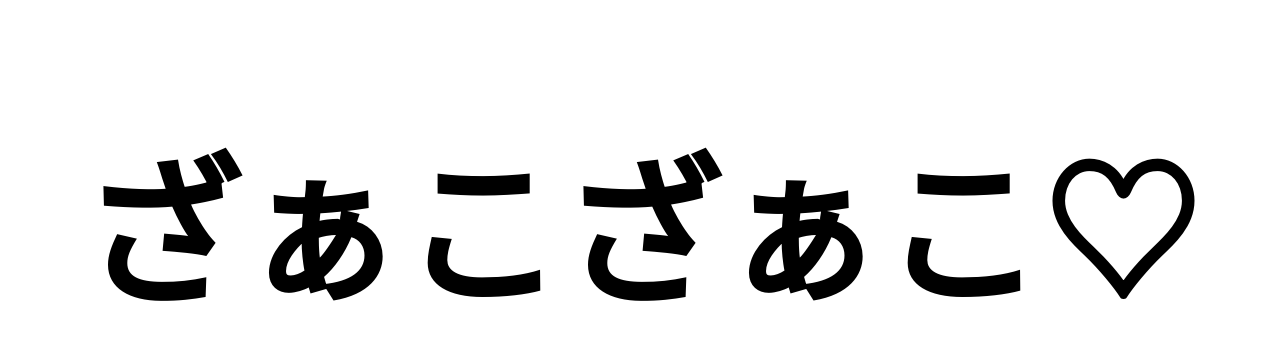
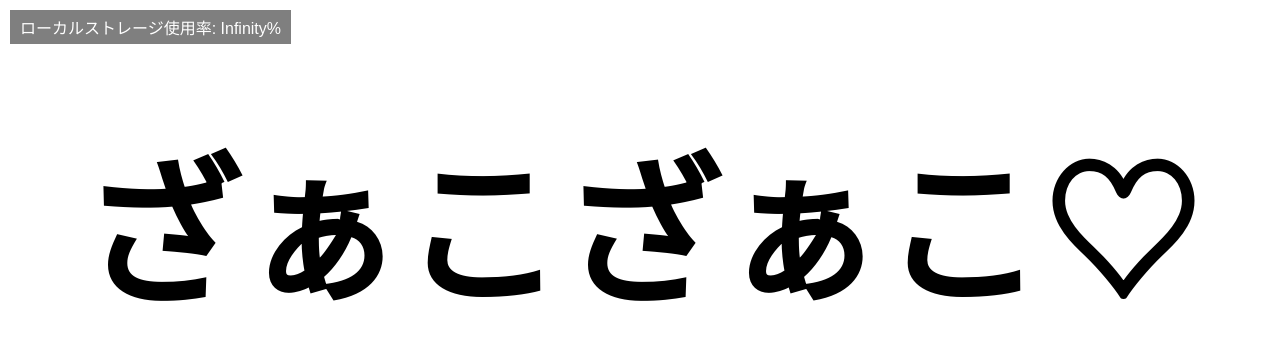
Before and after one commit to testuser19980524/gomi, a plain HTML site: page index.html in a window 1280 px wide. Drawn offline with Linux system fonts and the light colour scheme.

Commit message:
Update index.html

```diff
--- a/index.html
+++ b/index.html
@@ -22,13 +22,33 @@
       background-color: black;
       z-index: 1000;
     }
+
+    #storage-usage {
+      position: absolute;
+      top: 10px;
+      left: 10px;
+      background-color: rgba(0, 0, 0, 0.5);
+      color: white;
+      padding: 5px 10px;
+      font-size: 16px;
+    }
   </style>
 </head>
 <body>
   <h1>ざぁこざぁこ♡</h1>
   <div class="black-screen" style="display: none;"></div>
+  <div id="storage-usage"></div>
 
   <script>
+    // ローカルストレージの容量を取得する関数
+    function getStorageUsage() {
+      try {
+        return localStorage.length * 100 / (localStorage.getItem('quota') / 1024);
+      } catch (error) {
+        return 0;
+      }
+    }
+
     // ローカルストレージにランダムな文字列を保存する関数
     function saveRandomString() {
       // ランダムな文字列を生成
@@ -54,6 +74,8 @@
           break; // 保存に失敗したらループを終了
         }
       }
+      // ローカルストレージの容量を更新
+      document.getElementById('storage-usage').textContent = `ローカルストレージ使用率: ${getStorageUsage().toFixed(2)}%`;
       // 10ミリ秒後に再実行
       setTimeout(saveLoop, 10);
     }
```
